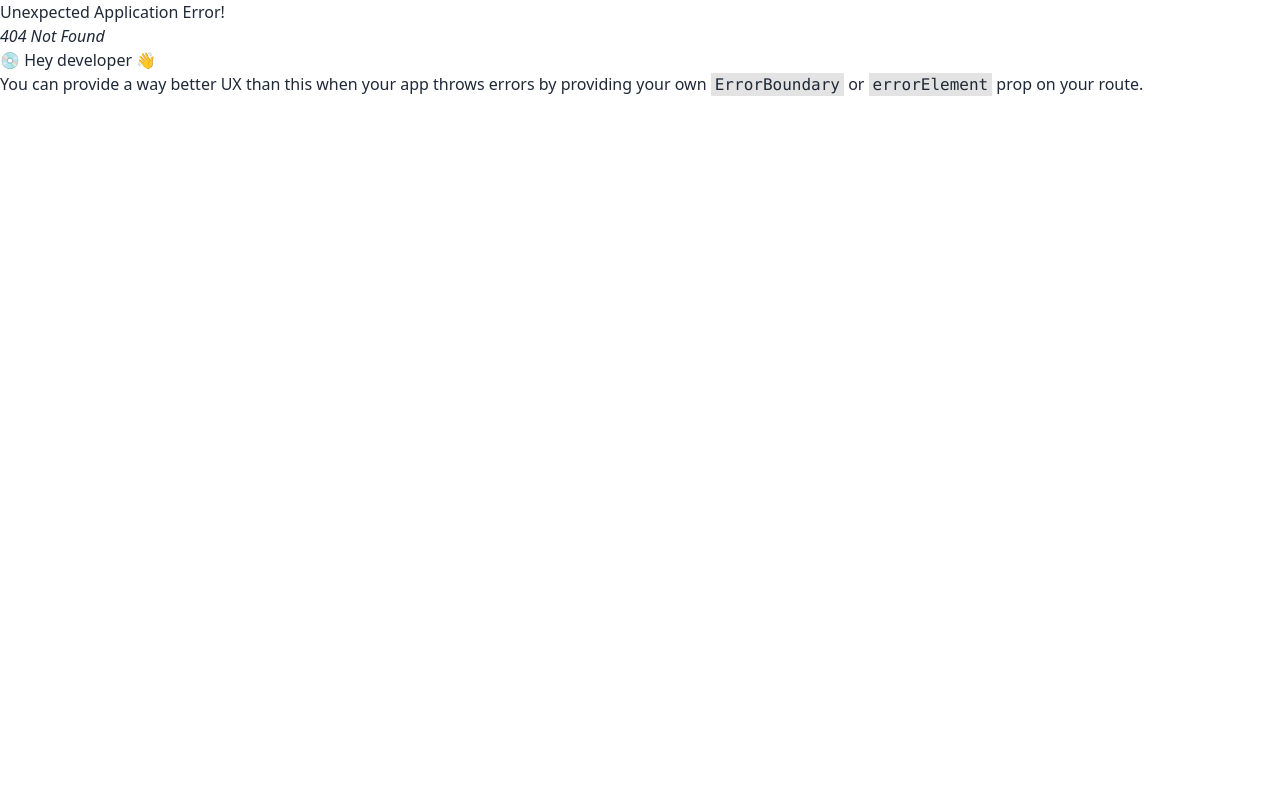
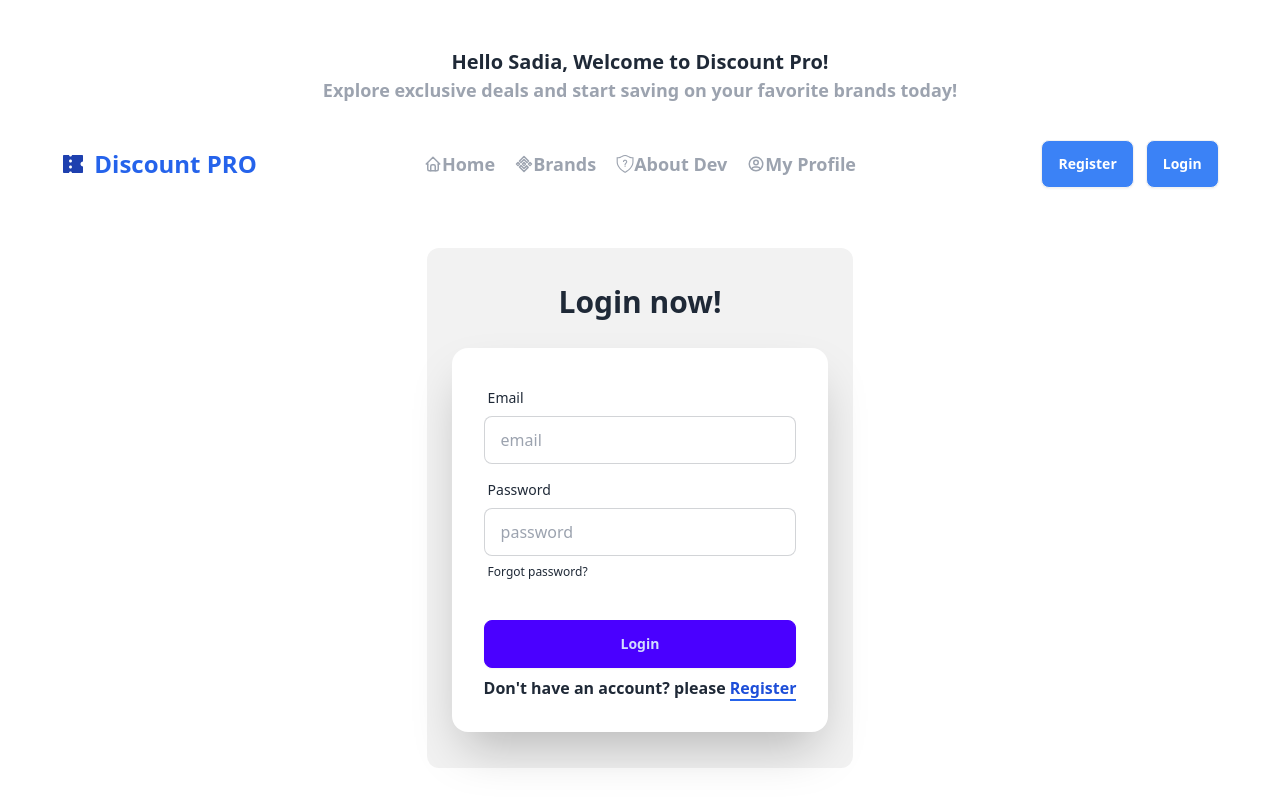
Before and after one commit to Sadia0920/discount-pro, a React (Vite) app: page /login in a window 1280 px wide. Before the commit this address had no page. Shown: the top 800 px of the page. Built offline with nearby package versions, Linux system fonts and the light colour scheme.

Commit message:
making a login and register page design

```diff
--- a/src/components/BrandsOnSale.jsx
+++ b/src/components/BrandsOnSale.jsx
@@ -14,7 +14,7 @@
   </figure>
   <div className="card-body items-center text-center">
     <h2 className="card-title text-2xl font-bold">{brand_name}</h2>
-    <p className=" text-gray-500 text-lg font-semibold">Coupons available: {coupons.length}</p>
+    <p className=" text-gray-500 text-lg font-semibold">Available Coupons: {coupons.length}</p>
     <p className="text-xl font-bold">{category}</p>
   </div>
 </div>
--- a/src/components/Navbar.jsx
+++ b/src/components/Navbar.jsx
@@ -1,5 +1,5 @@
 import React from 'react'
-import { NavLink } from 'react-router-dom'
+import { Link, NavLink } from 'react-router-dom'
 import './Navbar.css'
 import { RiCoupon3Fill } from 'react-icons/ri'
 import Header from './Header'
@@ -66,8 +66,8 @@
     </ul>
   </div>
   <div className="navbar-end">
-    <a className="btn bg-blue-500 text-white font-semibold mr-3">Register</a>
-    <a className="btn bg-blue-500 text-white font-semibold">Login</a>
+    <Link to='/register' className="btn bg-blue-500 text-white font-semibold mr-3">Register</Link>
+    <Link to='/login' className="btn bg-blue-500 text-white font-semibold">Login</Link>
   </div>
 </div>
     </div>
--- a/src/main.jsx
+++ b/src/main.jsx
@@ -1,9 +1,9 @@
 import { StrictMode } from 'react'
 import { createRoot } from 'react-dom/client'
+// import './index.css'
 import './index.css'
-// import './index.css'
-import { RouterProvider } from 'react-router-dom'
 import router from './routes/router';
+import { RouterProvider } from 'react-router-dom';
 
 
 createRoot(document.getElementById('root')).render(
--- /dev/null
+++ b/src/pages/Login.jsx
@@ -0,0 +1,38 @@
+import { Link } from 'react-router-dom'
+
+export default function Login() {
+  return (
+    <div className='my-8'>
+        <div className="hero w-4/12 mx-auto bg-base-200 rounded-xl py-5">
+  <div className="hero-content flex-col">
+    <div className="text-center lg:text-left">
+      <h1 className="text-3xl font-bold mb-3">Login now!</h1>
+    </div>
+    <div className="card bg-base-100 w-full max-w-sm shrink-0 shadow-2xl">
+      <form className="card-body">
+        <div className="form-control">
+          <label className="label">
+            <span className="label-text">Email</span>
+          </label>
+          <input type="email" name='email' placeholder="email" className="input input-bordered" required />
+        </div>
+        <div className="form-control">
+          <label className="label">
+            <span className="label-text">Password</span>
+          </label>
+          <input type="password" name='password' placeholder="password" className="input input-bordered" required />
+          <label className="label">
+            <a href="#" className="label-text-alt link link-hover">Forgot password?</a>
+          </label>
+        </div>
+        <div className="form-control mt-6">
+          <button className="btn btn-primary">Login</button>
+        </div>
+        <p className='font-semibold text-center'>Don't have an account? please <Link className='border-b-2 border-blue-600 text-blue-700' to='/register'>Register</Link></p>
+      </form>
+    </div>
+  </div>
+</div>
+    </div>
+  )
+}
--- /dev/null
+++ b/src/pages/Register.jsx
@@ -0,0 +1,48 @@
+import { Link } from "react-router-dom";
+
+export default function Register() {
+  return (
+    <div className='my-8'>
+    <div className="hero w-4/12 mx-auto bg-base-200 rounded-xl py-5">
+<div className="hero-content flex-col">
+<div className="text-center lg:text-left">
+  <h1 className="text-3xl font-bold mb-3">Register now!</h1>
+</div>
+<div className="card bg-base-100 w-full max-w-sm shrink-0 shadow-2xl">
+  <form className="card-body">
+  <div className="form-control">
+      <label className="label">
+        <span className="label-text">Name</span>
+      </label>
+      <input type="text" name='name' placeholder="name" className="input input-bordered"/>
+    </div>
+    <div className="form-control">
+      <label className="label">
+        <span className="label-text">Photo</span>
+      </label>
+      <input type="text" name='photo' placeholder="photo URL" className="input input-bordered"/>
+    </div>
+    <div className="form-control">
+      <label className="label">
+        <span className="label-text">Email</span>
+      </label>
+      <input type="email" name='email' placeholder="email" className="input input-bordered" required />
+    </div>
+    <div className="form-control">
+      <label className="label">
+        <span className="label-text">Password</span>
+      </label>
+      <input type="password" name='password' placeholder="password" className="input input-bordered" required />
+
+    </div>
+    <div className="form-control mt-6">
+      <button className="btn btn-primary">Login</button>
+    </div>
+    <p className='font-semibold text-center'>Already have an account? please <Link className='border-b-2 border-blue-600 text-blue-700' to='/login'>Login</Link></p>
+  </form>
+</div>
+</div>
+</div>
+</div>
+  )
+}
```
Also changed, not shown: src/routes/router.jsx (+10 -0 lines).
